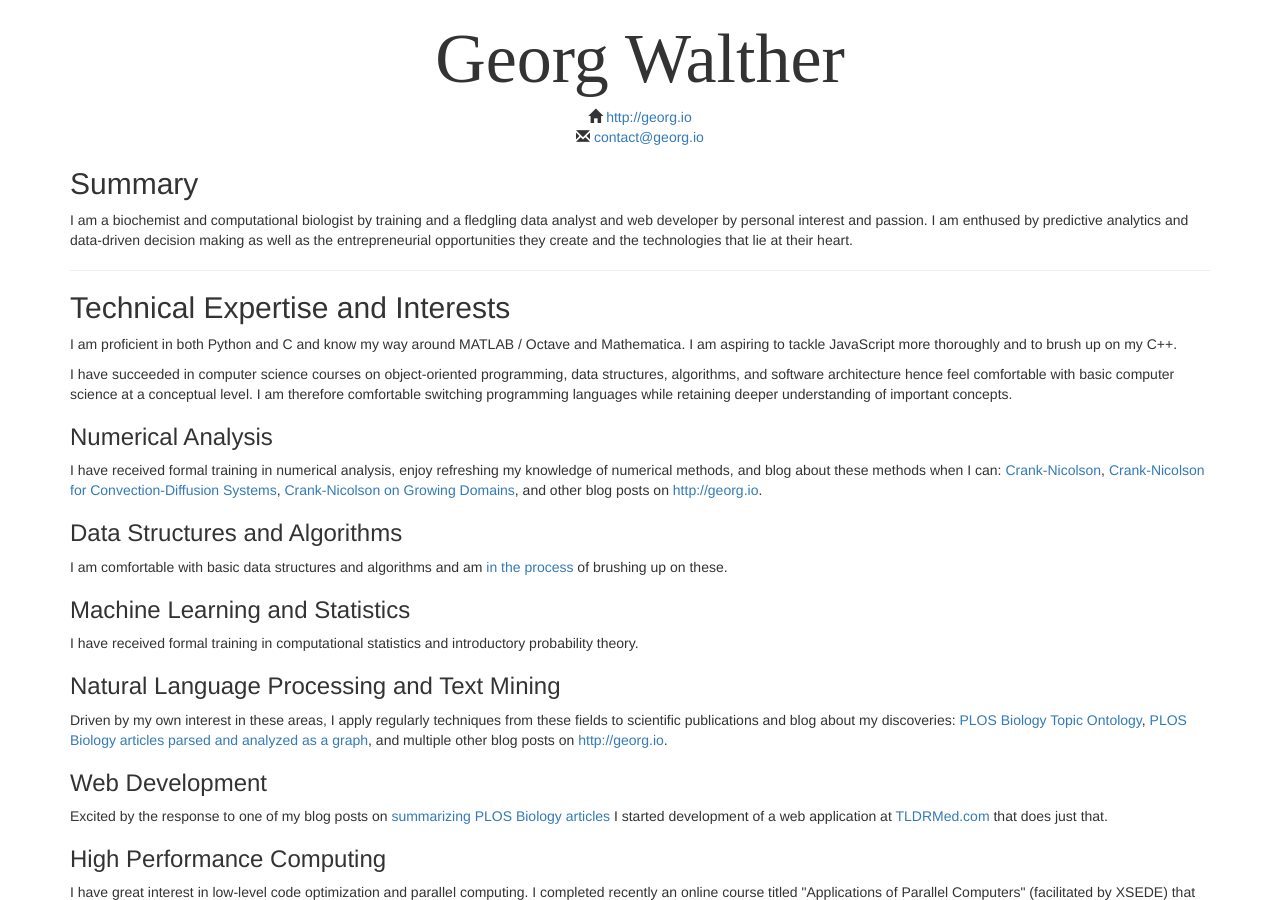
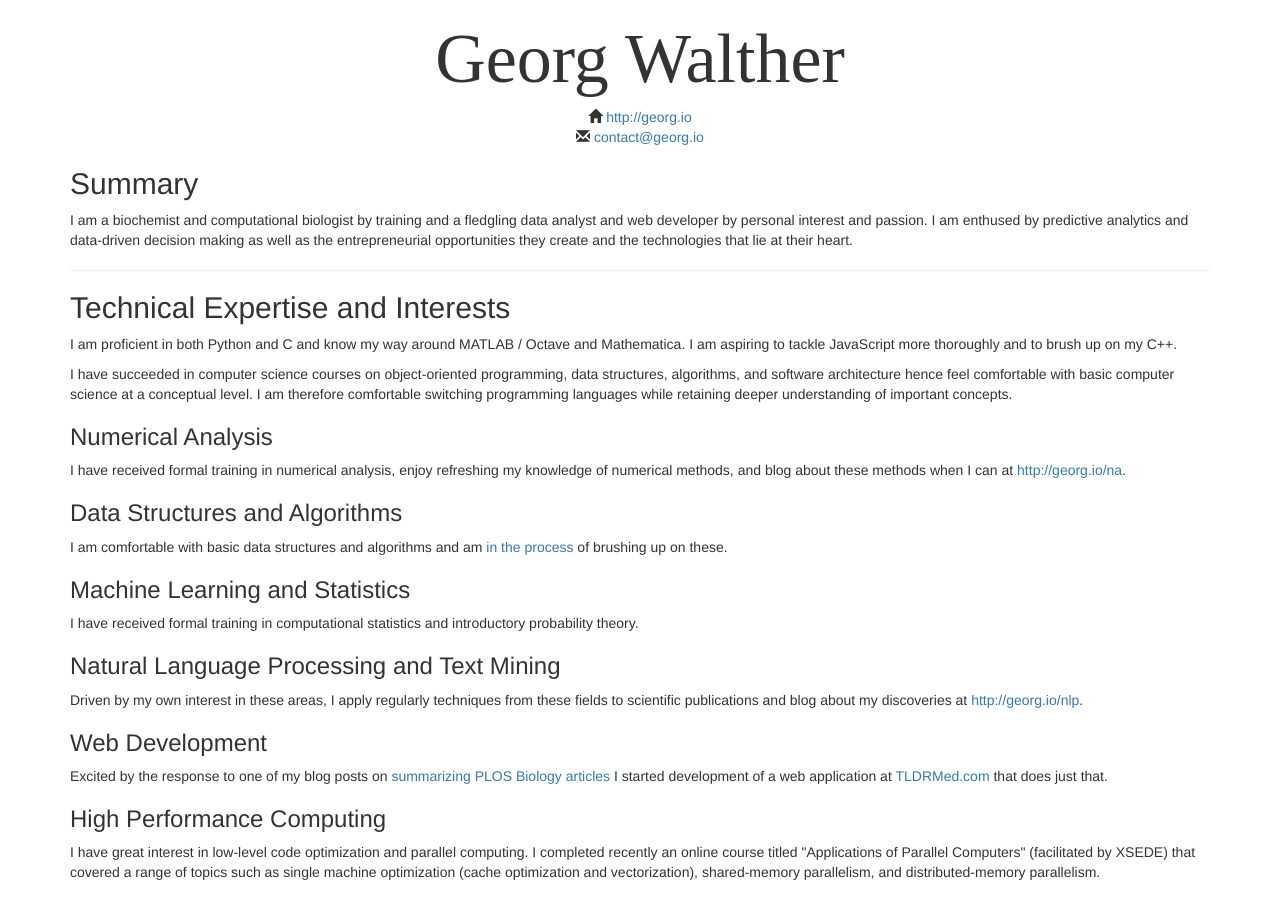
Before and after one commit to waltherg/backup.waltherg.github.io, a Jekyll site: the page cv/index.html, which Jekyll copies as it is, in a window 1280 px wide and 900 px high. Built offline with Jekyll 4.4.1, drawn with Linux system fonts in a browser that asks for light colours; nearby versions of some CDN libraries; some web fonts are replaced.

Commit message:
shorten links to link to category pages

```diff
--- a/cv/index.html
+++ b/cv/index.html
@@ -90,11 +90,8 @@
   <p>
     I have received formal training in numerical analysis, enjoy
     refreshing my knowledge of numerical methods, and blog about these
-    methods when I can:
-    <a href="https://github.com/waltherg/data-structures-algorithms">Crank-Nicolson</a>,
-    <a href="http://georg.io/2013/12/Crank_Nicolson_Convection_Diffusion/">Crank-Nicolson for Convection-Diffusion Systems</a>,
-    <a href="http://georg.io/2013/12/Reaction_Diffusion_Growing_Domain/">Crank-Nicolson on Growing Domains</a>, and
-    other blog posts on <a href="http://georg.io">http://georg.io</a>.
+    methods when I can at
+    <a href="http://georg.io/na">http://georg.io/na</a>.
   </p>
 
   <h3>Data Structures and Algorithms</h3>
@@ -114,13 +111,8 @@
   <p>
     Driven by my own interest in these areas, I apply regularly
     techniques from these fields to scientific publications and blog
-    about my discoveries:
-    <a href="http://georg.io/2014/02/PLOS_Biology_Topics/">PLOS Biology
-      Topic Ontology</a>,
-    <a href="http://georg.io/2014/03/PLOS_Biology-Inspired_PLOS_Biology/">
-      PLOS Biology articles parsed and analyzed as a graph</a>,
-    and multiple other blog posts on
-    <a href="http://georg.io">http://georg.io</a>.
+    about my discoveries at
+    <a href="http://georg.io/nlp">http://georg.io/nlp</a>.
   </p>
 
   <h3>Web Development</h3>
```
